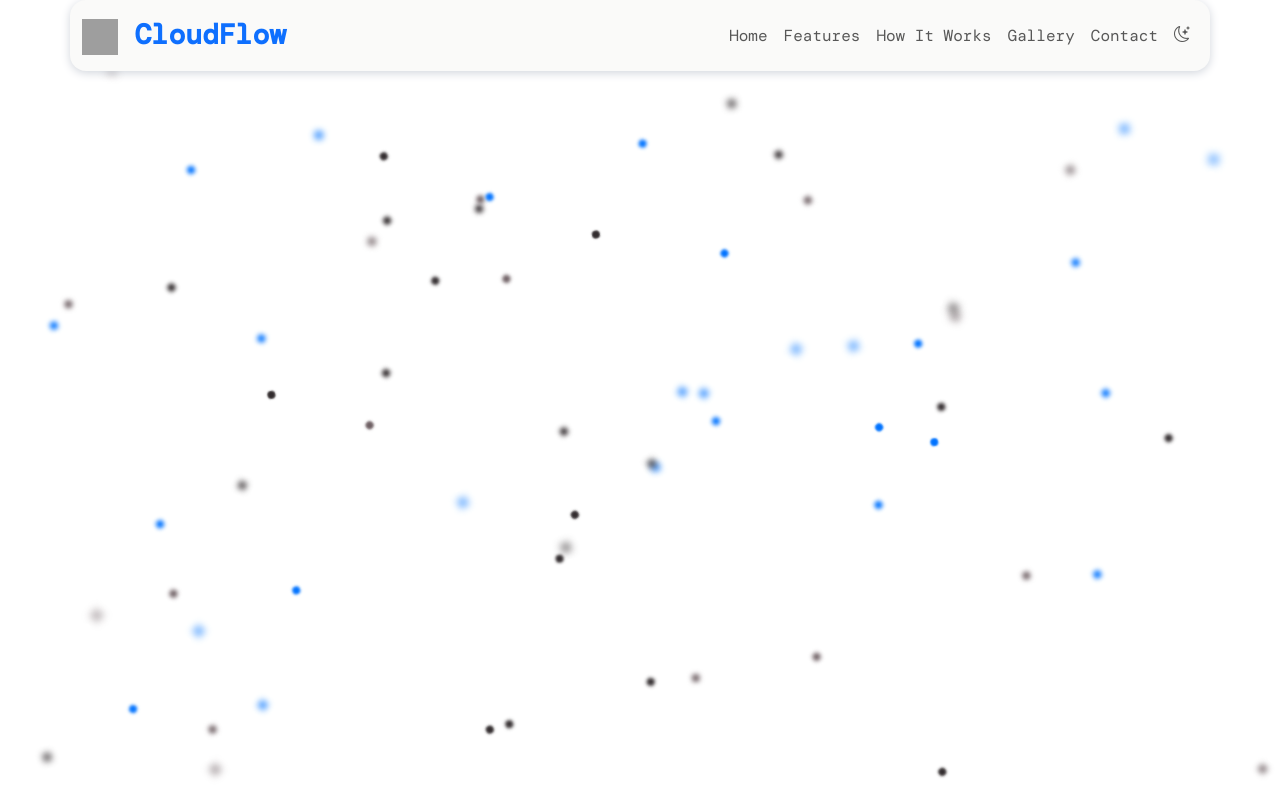
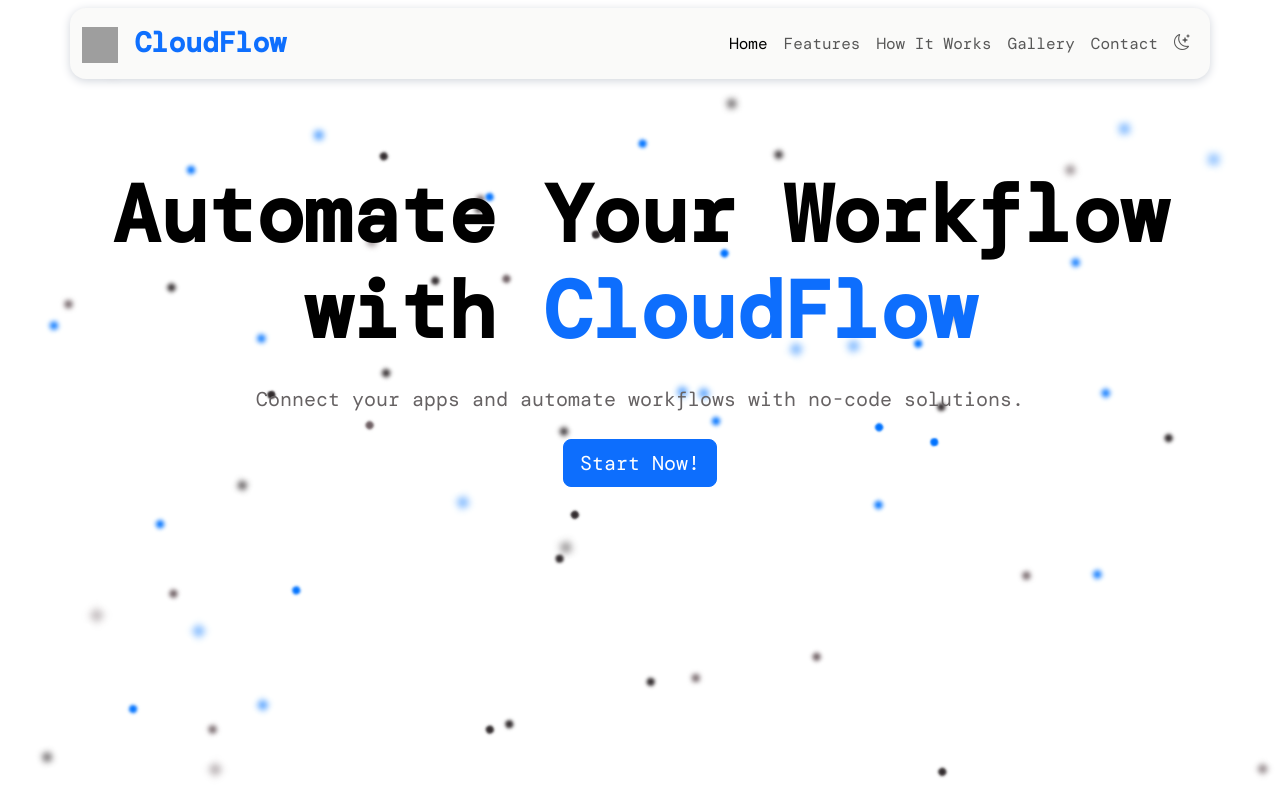
Before and after one commit to wawansoer/Bootstrap5-LandingPage, a plain HTML site: page index.html in a window 1280 px wide. Drawn offline with nearby package versions, Linux system fonts and the light colour scheme; grey boxes are pictures that could not be loaded; a web font is replaced by a local one.

Commit message:
feat: add hero section and style updates
- Added hero section to index.html
- Updated main.css with styling for sections,
  headings, and paragraphs
- Added body class for theme transition
- Improved visual presentation of content

```diff
--- a/assets/css/main.css
+++ b/assets/css/main.css
@@ -55,6 +55,23 @@ body {
   }
 }
 
+section {
+  padding: 6rem 0;
+}
+
+h1,
+h2,
+h3,
+h4,
+h5,
+h6 {
+  color: var(--text-color) !important;
+}
+
+p {
+  color: var(--text-color-muted);
+}
+
 /* Animated Background */
 
 #animated-background {
--- a/index.html
+++ b/index.html
@@ -22,7 +22,12 @@
     <link href="https://unpkg.com/aos@2.3.1/dist/aos.css" rel="stylesheet" />
     <link rel="stylesheet" href="assets/css/main.css" />
   </head>
-  <body>
+  <body
+    class="theme-transition"
+    data-bs-theme="auto"
+    data-bs-spy="scroll"
+    data-bs-target="#navbar-main"
+  >
     <div id="animated-background">
       <div id="background"></div>
     </div>
@@ -79,6 +84,32 @@
     </nav>
     <!-- End Navbar Section -->
 
+    <!-- Hero Section -->
+    <section
+      id="hero"
+      class="container-fluid d-flex flex-column justify-content-center"
+      data-aos="fade-up"
+      data-aos-duration="1000"
+    >
+      <div class="container">
+        <div
+          class="d-flex align-items-center justify-content-center text-wrap text-center"
+        >
+          <div class="">
+            <h1 class="display-1 fw-bold mb-4">
+              Automate Your Workflow with
+              <span class="text-primary">CloudFlow</span>
+            </h1>
+            <p class="lead mb-4">
+              Connect your apps and automate workflows with no-code solutions.
+            </p>
+            <button class="btn btn-primary btn-lg">Start Now!</button>
+          </div>
+        </div>
+      </div>
+    </section>
+    <!-- End Hero Section -->
+
     <script src="https://cdn.jsdelivr.net/npm/bootstrap@5.3.0/dist/js/bootstrap.bundle.min.js"></script>
 
     <script src="https://unpkg.com/aos@2.3.1/dist/aos.js"></script>
```
